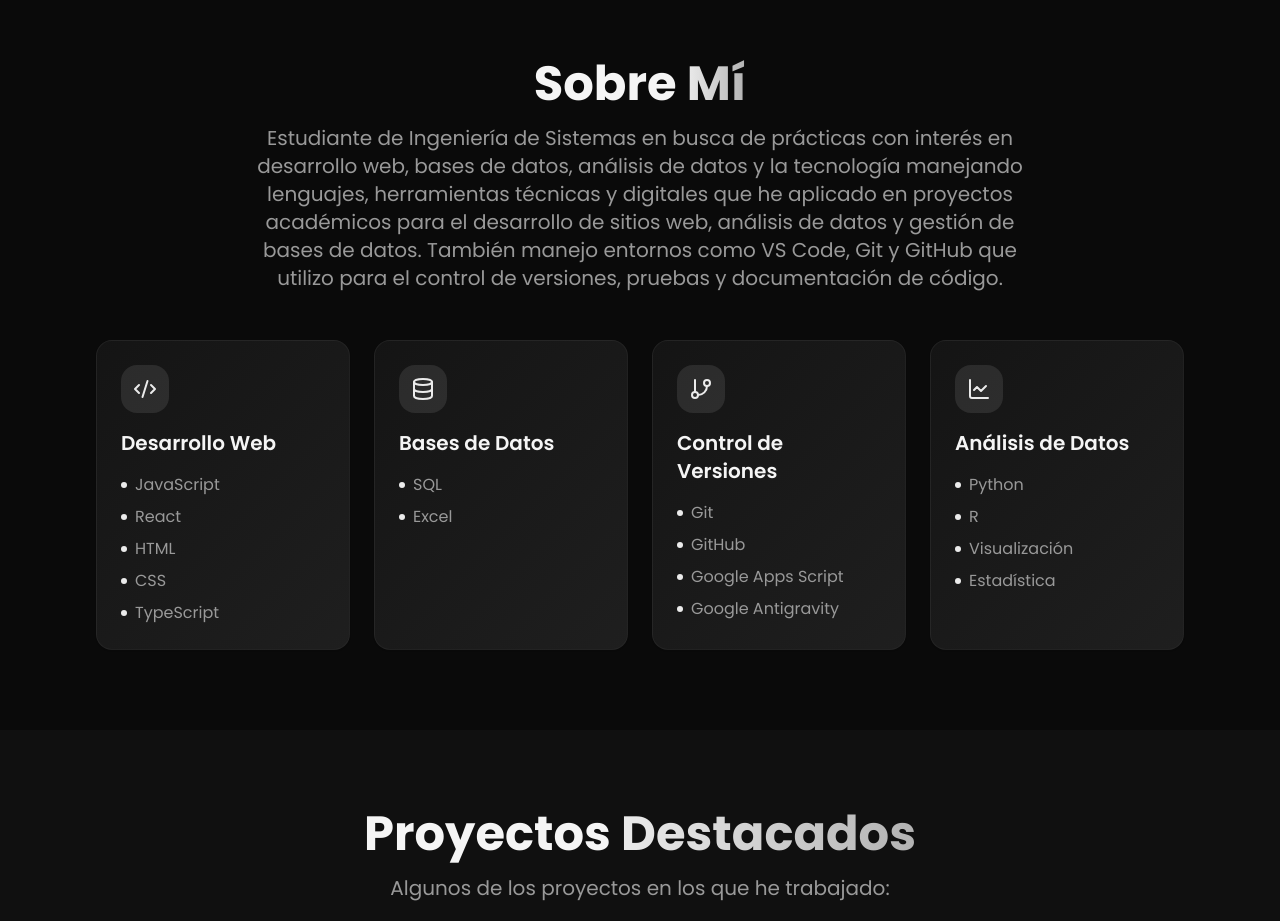
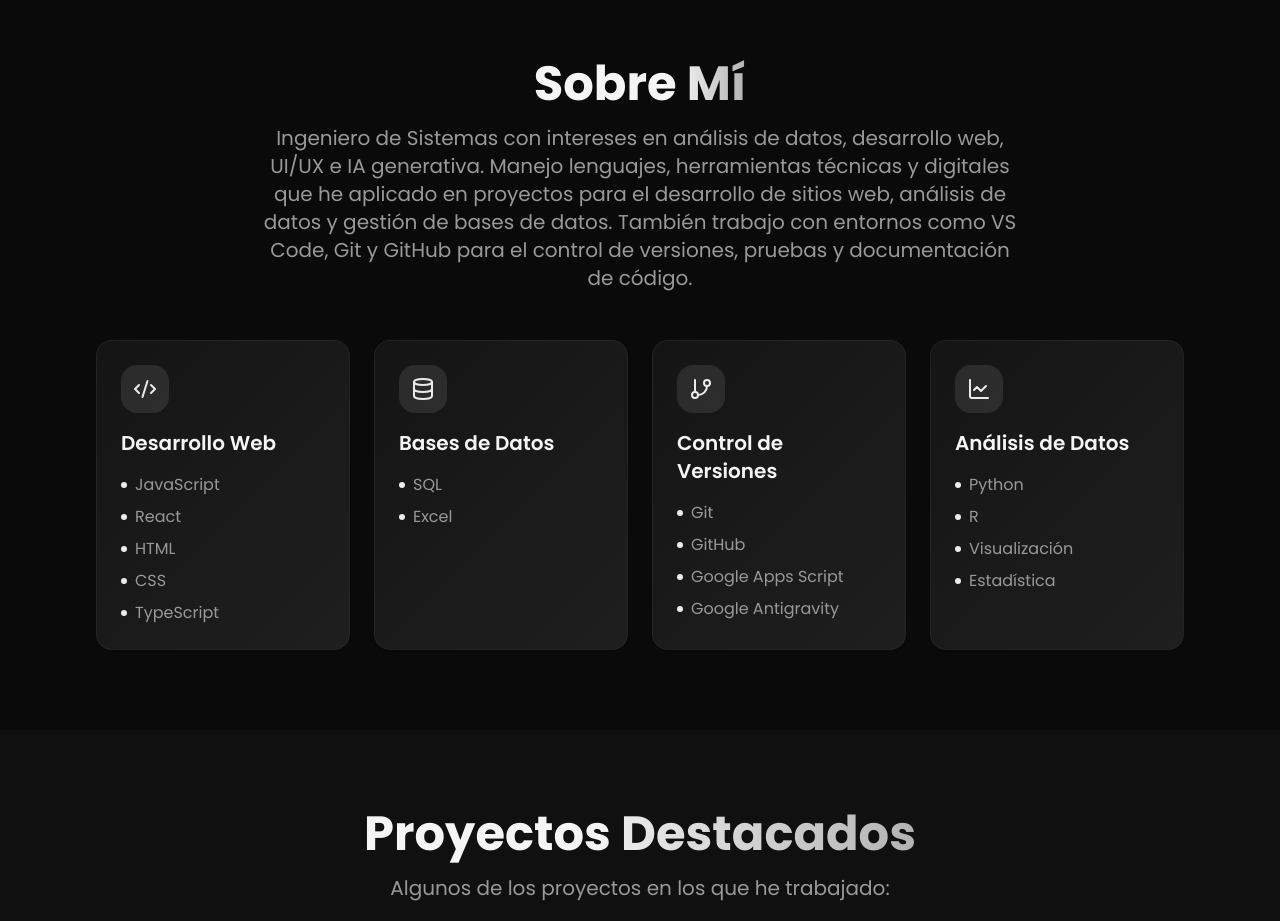
Before and after one commit to s4mooel/pagina-personal, a React (Vite) app: page / in a window 1280 px wide. Shown: the part 820-1741 px from the top of the page. Built offline with nearby package versions, Linux system fonts and the light colour scheme; the HTML template or start-up script is replaced by a standard one.

Commit message:
Changes
Co-authored-by: s4mooel <237120413+s4mooel@users.noreply.github.com>

```diff
--- a/src/components/About.tsx
+++ b/src/components/About.tsx
@@ -41,7 +41,7 @@ const About = () => {
               Sobre <span className="text-gradient">Mí</span>
             </h2>
             <p className="text-xl text-muted-foreground max-w-3xl mx-auto">
-              Estudiante de Ingeniería de Sistemas en busca de prácticas con interés en desarrollo web, bases de datos, análisis de datos y la tecnología manejando lenguajes, herramientas técnicas y digitales  que he aplicado en proyectos académicos para el desarrollo de sitios web, análisis de datos y gestión de bases de datos. También manejo entornos como VS Code, Git y GitHub  que utilizo para el control de versiones, pruebas y documentación de código.
+              Ingeniero de Sistemas con intereses en análisis de datos, desarrollo web, UI/UX e IA generativa. Manejo lenguajes, herramientas técnicas y digitales que he aplicado en proyectos para el desarrollo de sitios web, análisis de datos y gestión de bases de datos. También trabajo con entornos como VS Code, Git y GitHub para el control de versiones, pruebas y documentación de código.
             </p>
           </div>
 
```
